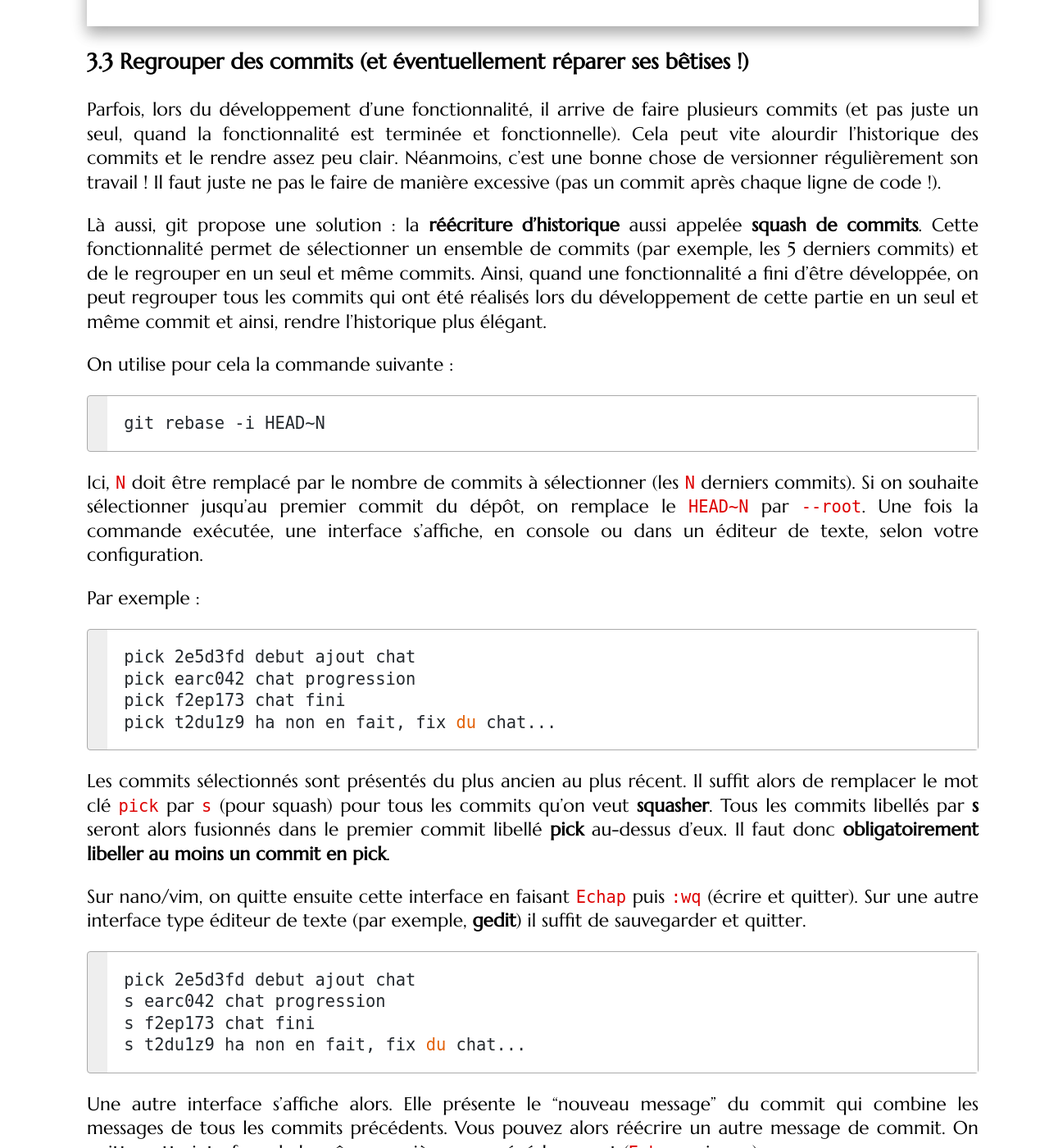
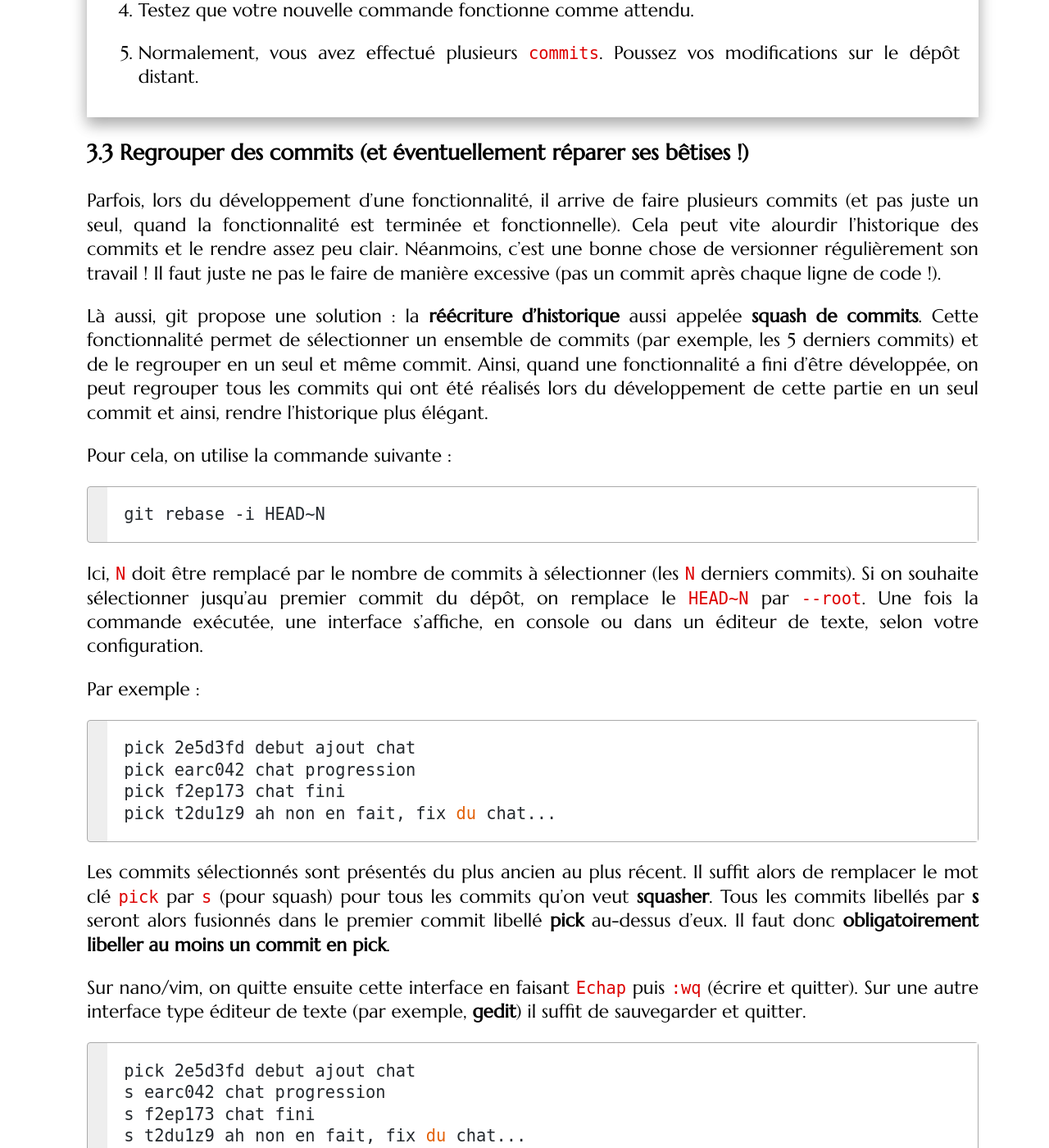
Before and after one commit to mgasquet/R304-QualiteDeveloppement, a Jekyll site: the page built from tutorials/tutorial1.md, in a window 1280 px wide and 1400 px high, scrolled down 11974 px. Shown: the whole window at 82% size. Built offline with Jekyll 4.4.1, drawn with Linux system fonts in a browser that asks for light colours; some web fonts are replaced; some of the changed text lies outside the part shown.

````diff
--- a/tutorials/tutorial1.md
+++ b/tutorials/tutorial1.md
@@ -206,7 +206,7 @@ Pour l'instant, vous allez simplement utiliser un **fork** pour créer votre pro
 
 <div class="exercise">
 
-1. Comme vous avez l'habitude depuis le Semestre 2 (Dev-Objets, IHM, Intro Archi), le code source des TPs à faire sur GitLab va résider dans le groupe GitLab correspondant : https://gitlabinfo.iutmontp.univ-montp2.fr/qualite-de-developpement-semestre-3/. Dans ce groupe normalement, il y a un sous-groupe qui vous est dédié : `etu/votrelogin` (nom + première lettre du nom + éventuellement un chiffre). Ce **namespace** va permettre de regrouper vos projets liés à ce cours au même endroit. Rendez-vous sur [le dépôt du projet](https://gitlabinfo.iutmontp.univ-montp2.fr/qualite-de-developpement-semestre-3/editeur-de-texte/) puis réalisez un **fork**. Sur GitLab, il s'agit du bouton en haut à droite du dépôt. Au niveau de **Project URL**, dans le champ **Select a namespace** précisez `qualite-de-developpement-semestre-3/etu/votrelogin` (nom + première lettre du nom + éventuellement un chiffre).
+1. Comme vous avez l'habitude depuis le Semestre 2 (Dev-Objets, IHM, Intro Archi), le code source des TPs à faire sur GitLab va résider dans le groupe GitLab correspondant : [https://gitlabinfo.iutmontp.univ-montp2.fr/qualite-de-developpement-semestre-3/](https://gitlabinfo.iutmontp.univ-montp2.fr/qualite-de-developpement-semestre-3/). Dans ce groupe normalement, il y a un sous-groupe qui vous est dédié : `etu/votrelogin` (nom + première lettre du nom + éventuellement un chiffre). Ce **namespace** va permettre de regrouper vos projets liés à ce cours au même endroit. Rendez-vous sur [le dépôt du projet](https://gitlabinfo.iutmontp.univ-montp2.fr/qualite-de-developpement-semestre-3/editeur-de-texte/) puis réalisez un **fork**. Sur GitLab, il s'agit du bouton en haut à droite du dépôt. Au niveau de **Project URL**, dans le champ **Select a namespace** précisez `qualite-de-developpement-semestre-3/etu/votrelogin` (nom + première lettre du nom + éventuellement un chiffre).
 
 2. Une fois le **fork** achevé, vous obtenez alors un nouveau dépôt dans votre espace personnel. Sur votre machine, **clonez** ce dépôt (en utilisant la bonne commande git).
 
@@ -319,9 +321,9 @@ Pour le prochain exercice (et pour pouvoir vous montrer quelque chose d'intéres
 
 Parfois, lors du développement d'une fonctionnalité, il arrive de faire plusieurs commits (et pas juste un seul, quand la fonctionnalité est terminée et fonctionnelle). Cela peut vite alourdir l'historique des commits et le rendre assez peu clair. Néanmoins, c'est une bonne chose de versionner régulièrement son travail ! Il faut juste ne pas le faire de manière excessive (pas un commit après chaque ligne de code !).
 
-Là aussi, git propose une solution : la **réécriture d'historique** aussi appelée **squash de commits**. Cette fonctionnalité permet de sélectionner un ensemble de commits (par exemple, les 5 derniers commits) et de le regrouper en un seul et même commits. Ainsi, quand une fonctionnalité a fini d'être développée, on peut regrouper tous les commits qui ont été réalisés lors du développement de cette partie en un seul et même commit et ainsi, rendre l'historique plus élégant.
+Là aussi, git propose une solution : la **réécriture d'historique** aussi appelée **squash de commits**. Cette fonctionnalité permet de sélectionner un ensemble de commits (par exemple, les 5 derniers commits) et de le regrouper en un seul et même commit. Ainsi, quand une fonctionnalité a fini d'être développée, on peut regrouper tous les commits qui ont été réalisés lors du développement de cette partie en un seul commit et ainsi, rendre l'historique plus élégant.
 
-On utilise pour cela la commande suivante :
+Pour cela, on utilise la commande suivante :
 
 ```bash
 git rebase -i HEAD~N
@@ -335,7 +337,7 @@ Par exemple :
 pick 2e5d3fd debut ajout chat
 pick earc042 chat progression
 pick f2ep173 chat fini
-pick t2du1z9 ha non en fait, fix du chat...
+pick t2du1z9 ah non en fait, fix du chat...
 ```
 
 Les commits sélectionnés sont présentés du plus ancien au plus récent. Il suffit alors de remplacer le mot clé `pick` par `s` (pour squash) pour tous les commits qu'on veut **squasher**. Tous les commits libellés par **s** seront alors fusionnés dans le premier commit libellé **pick** au-dessus d'eux. Il faut donc **obligatoirement libeller au moins un commit en pick**.
@@ -346,7 +348,7 @@ Sur nano/vim, on quitte ensuite cette interface en faisant `Echap` puis `:wq` (
 pick 2e5d3fd debut ajout chat
 s earc042 chat progression
 s f2ep173 chat fini
-s t2du1z9 ha non en fait, fix du chat...
+s t2du1z9 ah non en fait, fix du chat...
 ```
 
 Une autre interface s'affiche alors. Elle présente le "nouveau message" du commit qui combine les messages de tous les commits précédents. Vous pouvez alors réécrire un autre message de commit. On quitte cette interface de la même manière que précédemment (`Echap` puis `:wq`).
@@ -362,7 +364,7 @@ chat progression
 chat fini
 
 #4rd commit message
-ha non en fait, fix du chat...
+ah non en fait, fix du chat...
 ```
 
 Peut devenir :
@@ -475,7 +476,7 @@ On peut également rajouter (optionnellement) tout un corps au commit, pour donn
 
 On pourrait avoir, par exemple, le commit suivant :
 
-`refactor:utilisation de l'injection de dépendances`
+`refactor: utilisation de l'injection de dépendances`
 
 Plus d'informations sur [cette ressource](https://gist.github.com/qoomon/5dfcdf8eec66a051ecd85625518cfd13).
 
@@ -496,11 +497,11 @@ Il est alors possible de changer la branche de travail à n'importe quel moment
 
 Si cette visualisation est encore trop abstraite pour vous, imaginez-vous dans un univers de science-fiction où vous auriez le pouvoir de créer différentes dimensions parallèles à la nôtre et d'y voyager librement ! À terme, si cela est possible, vous aimeriez réunir plusieurs éléments de chaque dimension dans la nôtre ! Mais cela peu parfois occasionner certains soucis... (c'est tout le sujet du comics DC **Crisis on Infinite Earths** où à la fin, cinq terres se retrouvent réunies en une seule).
 
-Dans un dépôt **git** profesionnel, vous allez usuellement trouver des **branches permanentes** et des **branches temporaires**.
+Dans un dépôt **git** professionnel, vous allez usuellement trouver des **branches permanentes** et des **branches temporaires**.
 
 Par exemple, pour les **branches permanentes** :
 
-- `master` : la branche principale dite de `production`. Elle contient une version stable et fonctionnelle du code. Pendant le développement, on ne `commit` jamais directement dessus ! (oups, c'est ce qu'on a fait jusqu'ici... ! Et ce que la plupart d'entre vous font dans leur propre projet, par ailleurs...)
+- `master` (ou parfois, `main`) : la branche principale dite de `production`. Elle contient une version stable et fonctionnelle du code. Pendant le développement, on ne `commit` jamais directement dessus ! (oups, c'est ce qu'on a fait jusqu'ici... ! Et c'est aussi ce que la plupart d'entre vous font dans leur propre projet, par ailleurs...)
 
 - `development` : la branche dérivée de `master` et utilisée pour le développement. Généralement, on s'en sert pendant la phase de développement pour intégrer peu à peu les différentes branches de fonctionnalités développées pendant le cycle (un **sprint**, par exemple). Cette branche sera alors fusionnée, une fois **stable**, sur `master`.
 
@@ -508,7 +509,7 @@ Par exemple, pour les **branches permanentes** :
 
 Pour les **branches temporaires**, on peut avoir :
 
-- `feature/nom_feature` : branche dérivée de `development` et utilisée pour développer une fonctionnalité "`nom_feature`". À terme, cette branche sera fusionnée sur `development`.
+- `feature/nom_feature` : branche dérivée de `development` et utilisée pour développer une fonctionnalité `nom_feature`. À terme, cette branche sera fusionnée sur `development`.
 
 - `bugfix/description_bug` : branche dérivée de `development` et utilisée pour réparer un bug (décrit succinctement par `description_bug`).
 
@@ -652,6 +653,8 @@ Nous allons mettre en application ce que vous avez appris sur les **branches** e
 5. Comme précédemment, revenez dans votre branche `development` et fusionnez avec la branche correspondant à la commande `clear`. Vous pouvez faire un **push** de la branche `development`.
 
 6. Vérifiez que tout fonctionne bien (sans tenir compte du fait que la commande `clear` soit buguée), puis, faites en sorte d'intégrer vos fonctionnalités à la branche principale `master`. N'oubliez pas de push tout ça !
+
+<!-- 7. Supprimez vos deux **branches temporaires** (celles ayant servies à développer les deux **features**). Elles ne sont plus utiles! -->
 
 </div>
 
````
Also changed, not shown: other parts of tutorials/tutorial1.md (+20 -19 lines), index.md (+5 -0 lines), tutorials/tutorial2.md (+113 -115 lines).
